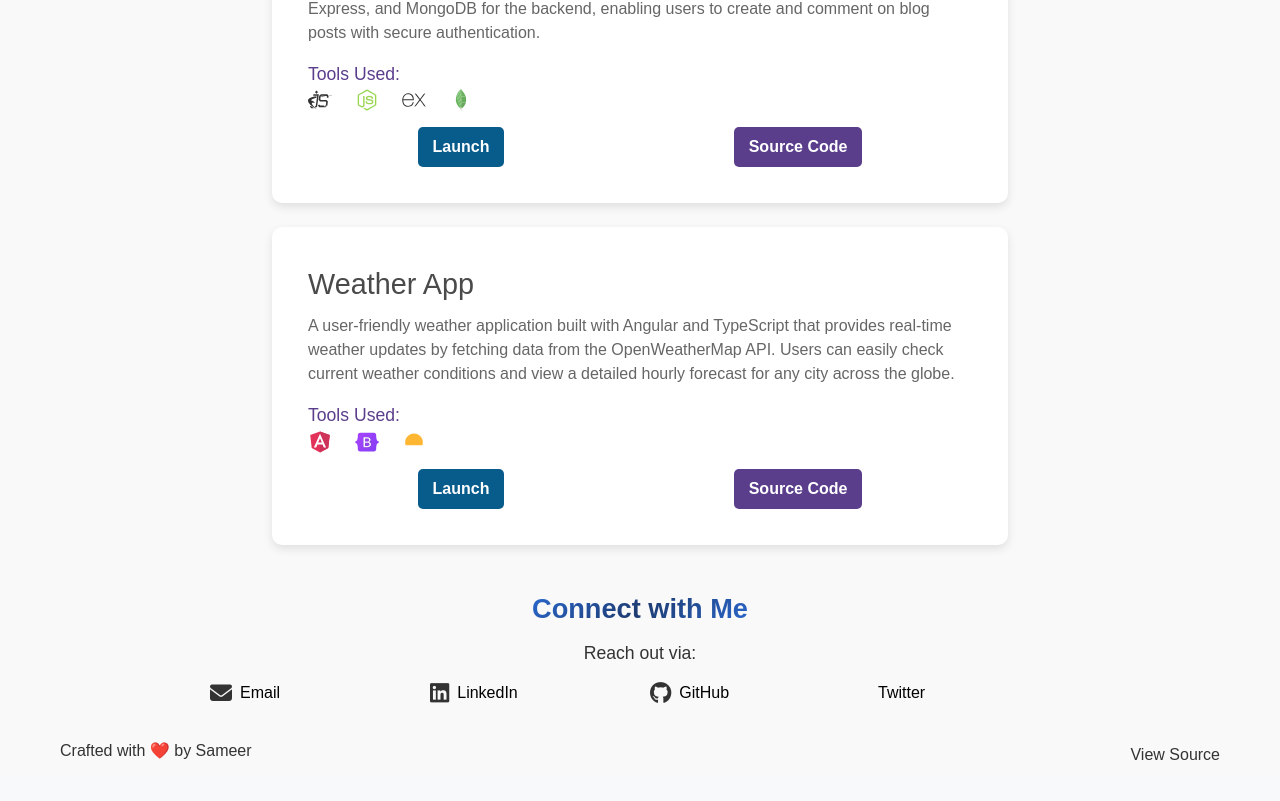
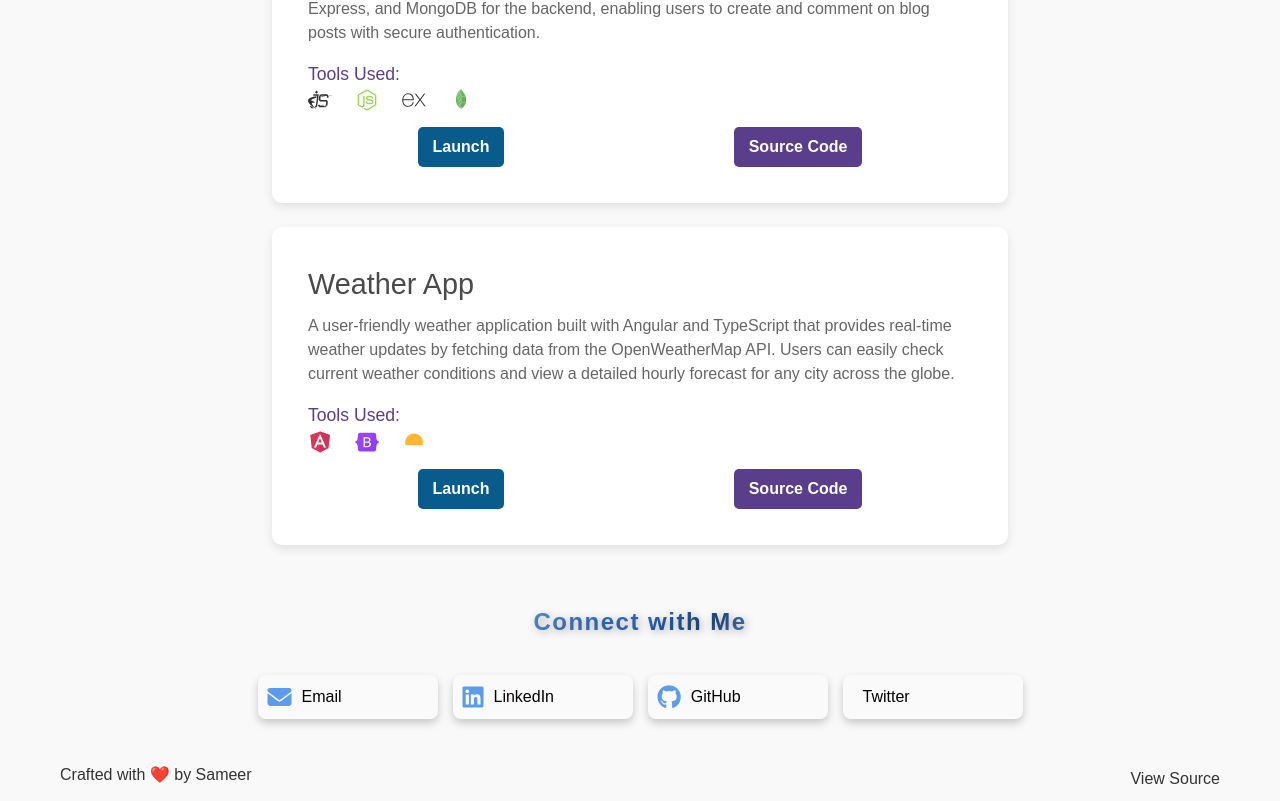
Before and after one commit to sameer882000/portfolio-angular, an Angular app: page / in a window 1280 px wide. Shown: the part 1051-1852 px from the top of the page. Before the commit the page ends 1828 px from the top, so only its background shows below. Built offline with nearby package versions, Linux system fonts and the light colour scheme.

Commit message:
enhancement

```diff
--- a/src/app/contact/contact.component.css
+++ b/src/app/contact/contact.component.css
@@ -1,81 +1,156 @@
+/* Dark Mode */
 .contact-section {
     text-align: center;
     background-color: #1e1e1e;
-    padding: 20px; /* Add padding to the top and bottom */
-    padding-left: 15px; /* Add padding to the left */
-    padding-right: 15px; /* Add padding to the right */
+    padding: 30px;
+    transition: background-color 0.3s ease;
 }
 
 .contact-title {
-    font-size: 1.7em;
+    font-size: 1.5em;
     font-weight: bold;
-    background: linear-gradient(135deg, #2a69d0, #1e3c72, #2a69d0);
+    /* Refined gradient with softer transitions */
+    background: linear-gradient(135deg, #5d9cec, #4179c0, #2a69d0, #1f4a7e, #5d9cec);
     -webkit-background-clip: text;
     -webkit-text-fill-color: transparent;
     position: relative;
-    margin-bottom: 10px;
+    margin-bottom: 20px;
     display: inline-block;
+    padding: 5px 10px;
     transition: transform 0.3s ease;
+    letter-spacing: 1.5px;
+    text-shadow: 2px 2px 8px rgba(0, 0, 0, 0.3); /* Enhanced shadow for more depth */
 }
 
+
+
 .contact-title:hover {
-    transform: scale(1.05);
+    transform: scale(1.08);
 }
 
+
+
+
 .contact-intro {
-    font-size: 1.1em;
-    color: var(--text-color);
-    margin-bottom: 15px;
+    font-size: 1.2em;
+    color: #e0e0e0;
+    margin-bottom: 20px;
 }
 
 .contact-links {
     display: flex;
-    /* flex-wrap: wrap; Allow wrapping of items */
+    flex-wrap: wrap;
     justify-content: center;
-    gap: 20px; /* Adjust gap between items */
+    gap: 15px;
+    margin-top: 10px;
 }
 
 .contact-item {
     display: flex;
     align-items: center;
     font-size: 1em;
-    transition: color 0.3s, transform 0.3s;
-    flex-basis: calc(50% - 10px); /* Set each item to take 50% minus gap for two items in a row */
-    max-width: 200px; /* Set a max width for better control */
-    box-sizing: border-box; /* Include padding in width calculations */
+    transition: background 0.3s, color 0.3s, transform 0.3s;
+    width: 100%;
+    max-width: 180px;
+    padding: 10px;
+    background: rgba(255, 255, 255, 0.1); /* Dark mode background */
+    border-radius: 8px;
+    box-sizing: border-box;
+    cursor: pointer;
+    box-shadow: 0px 4px 8px rgba(0, 0, 0, 0.2);
 }
 
 .contact-item i {
-    font-size: 22px;
-    margin-right: 8px;
+    font-size: 24px;
+    color: #5d9cec;
+    margin-right: 10px;
+    transition: color 0.3s;
 }
 
 .contact-item a {
     color: #e0e0e0;
     text-decoration: none;
+    font-size: 1em;
     transition: color 0.3s;
 }
 
 .contact-item:hover {
+    background: rgba(93, 156, 236, 0.2);
     transform: translateY(-2px);
 }
 
 .contact-item a:hover {
-    color: #5d9cec; /* Cyan for link hover */
-    text-decoration: underline;
+    color: #5d9cec;
+}
+
+.contact-item i:hover {
+    color: #e0e0e0;
+}
+
+/* Light Mode */
+body.light-mode .contact-section {
+    background-color: #f8f9fa;
+    color: #333333;
+}
+
+body.light-mode .contact-title {
+    background: linear-gradient(180deg, #6a5acd, #9370db);
+    -webkit-background-clip: text;
+    -webkit-text-fill-color: transparent;
+    text-shadow: none;
+}
+
+body.light-mode .contact-title::after {
+    background: linear-gradient(90deg, #6a5acd, #9370db);
+}
+
+body.light-mode .contact-intro {
+    color: #333333;
+}
+
+body.light-mode .contact-item {
+    background: rgba(103, 85, 219, 0.2); /* Light mode background */
+    box-shadow: 0px 4px 8px rgba(0, 0, 0, 0.1);
+}
+
+body.light-mode .contact-item i {
+    color: #6a5acd;
+}
+
+body.light-mode .contact-item:hover {
+    background: rgba(106, 90, 205, 0.2);
+    transform: translateY(-2px);
+}
+
+body.light-mode .contact-item a {
+    color: #333333;
+}
+
+body.light-mode .contact-item a:hover {
+    color: #6a5acd;
+}
+
+body.light-mode .contact-item i:hover {
+    color: #333333;
 }
 
 /* Media query for small screens */
 @media (max-width: 480px) {
     .contact-title {
-        font-size: 1.8em; /* Reduce title size for smaller screens */
+        font-size: 1.8em;
     }
 
     .contact-intro {
-        font-size: 1em; /* Reduce intro text size */
+        font-size: 1em;
+    }
+
+    .contact-links {
+        flex-direction: column;
     }
 
     .contact-item {
-        flex-basis: 100%; /* Make each item take full width */
+        flex-direction: row;
+        max-width: 100%;
+        justify-content: center;
     }
 }
--- a/src/app/contact/contact.component.html
+++ b/src/app/contact/contact.component.html
@@ -1,7 +1,6 @@
 <!-- src/app/contact/contact.component.html -->
 <div id="contact" class="contact-section">
     <p class="contact-title">Connect with Me</p>
-    <p class="contact-intro">Reach out via:</p>
 
     <div class="contact-links">
         <div class="contact-item">
--- a/src/app/footer/footer.component.css
+++ b/src/app/footer/footer.component.css
@@ -56,3 +56,8 @@
     transform: scale(1.2);
     /* Scale effect on hover */
 }
+
+.footer-source {
+    text-decoration: none;
+    color: #e0e0e0;
+}
--- a/src/app/footer/footer.component.html
+++ b/src/app/footer/footer.component.html
@@ -15,6 +15,6 @@
         <i class="fa-brands fa-x-twitter"></i>
       </a>
     </div> -->
-    <span style="cursor:pointer" class="mt-2" href="https://github.com/sameer882000/portfolio-angular">View Source</span>
+    <a style="cursor:pointer" class="footer-source mt-2" href="https://github.com/sameer882000/portfolio-angular" target="_blank" rel="noopener noreferrer">View Source</a>
   </div>
 </footer>
--- a/src/styles.css
+++ b/src/styles.css
@@ -229,3 +229,9 @@ body.light-mode .social-links a:hover {
     color: #4a90e2;
     /* Change to a blue shade on hover */
 }
+
+
+body.light-mode .footer-source {
+    color: #333333;
+    /* Dark text color */
+}
```
